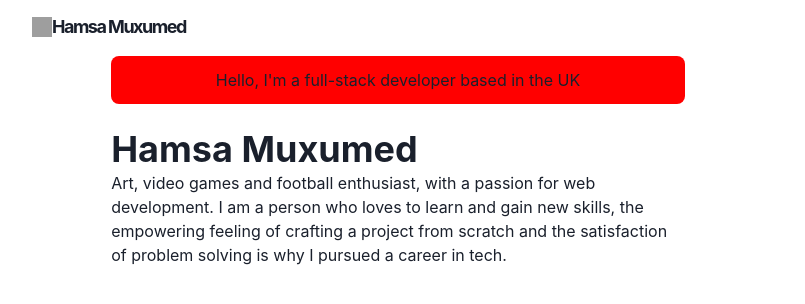
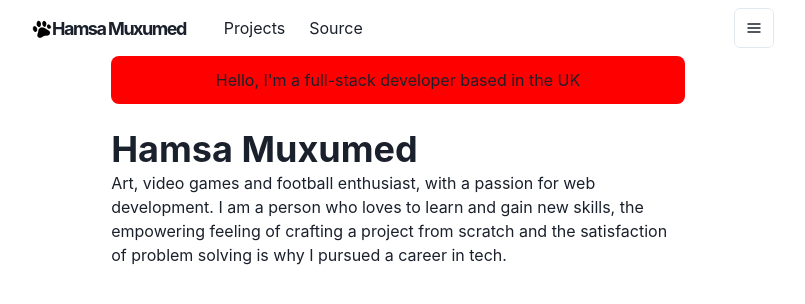
Before and after one commit to hamsamuxumed/myPortfolio, a Next.js app: page / in a window 1280 px wide. Shown: the top 304 px of the page, without its empty margins (242-1047 px from the left). Built offline with nearby package versions, Linux system fonts and the light colour scheme; grey boxes are pictures that could not be loaded.

Commit message:
add Project and about and burger menu to NavBar

```diff
--- a/components/logo.js
+++ b/components/logo.js
@@ -29,6 +29,7 @@
     return (
         <Link href="/">
             <a>
+                {/* //change the footprint image */}
                 <LogoBox>
                     <Image src={footPrintImg} width={20} height={20} alt="logo" />
                     <Text
--- a/components/navbar.js
+++ b/components/navbar.js
@@ -15,7 +15,7 @@
     useColorModeValue
 } from '@chakra-ui/react'
 
-// import { HamburgerIcon } from "@chakra-ui/icons";
+import { HamburgerIcon } from "@chakra-ui/icons";
 // import ThemeToggleButton from './theme-toggle-button'
 // import { IoLogoGithub } from 'react-icons/io5'
 
@@ -65,11 +65,63 @@
                 </Flex>
 
                 <Stack
-                    direction={{ base: 'column', md: 'row' }}>
+                    direction={{ base: 'column', md: 'row' }}
+                    display={{ base: 'none', md: 'flex' }}
+                    width={{ base: 'full', md: 'auto' }}
+                    alignItems="center"
+                    flexGrow={1}
+                    mt={{ base: 4, md: 0 }}
+                >
+                    <LinkItem href='/projects' path={path}>
+                        Projects
+                    </LinkItem>
+                    <LinkItem
+                        _target="_blank"
+                        href="https://github.com/hamsamuxumed/myPortfolio"
+                        path={path}
+                        display="inline-flex"
+                        alignItems="center"
+                        style={{ gap: 4 }}
+                        pl={2}
+
+                    >
+                        {/* <IoLogoGithub /> */}
+                        Source
+                    </LinkItem>
                 </Stack>
+                <Box flex={1} align="right">
+                    {/* <ThemeToggleButton /> */}
+                    <Menu isLazy id="navbar-menu">
+                        <MenuButton
+                            as={IconButton}
+                            icon={<HamburgerIcon />}
+                            variant="outline"
+                            aria-label="Options"
+                        />
+                        <MenuList>
+                            <NextLink href="/" passHref>
+                                <MenuItem as={Link}>About</MenuItem>
+                            </NextLink>
+                            <NextLink href="/projects" passHref>
+                                <MenuItem as={Link}>Projects</MenuItem>
+                            </NextLink>
 
-            </Container>
-        </Box>
+                            <MenuItem
+                                as={Link}
+                                href="https://github.com/hamsamuxumed/myPortfolio"
+                            >
+                                Views Source
+                            </MenuItem>
+
+                        </MenuList>
+
+
+                    </Menu>
+                </Box>
+
+
+            </Container >
+        </Box >
     )
 }
 
```
Also changed, not shown: public/images/footprint-dark.png (added), public/images/footprint.png (added).
